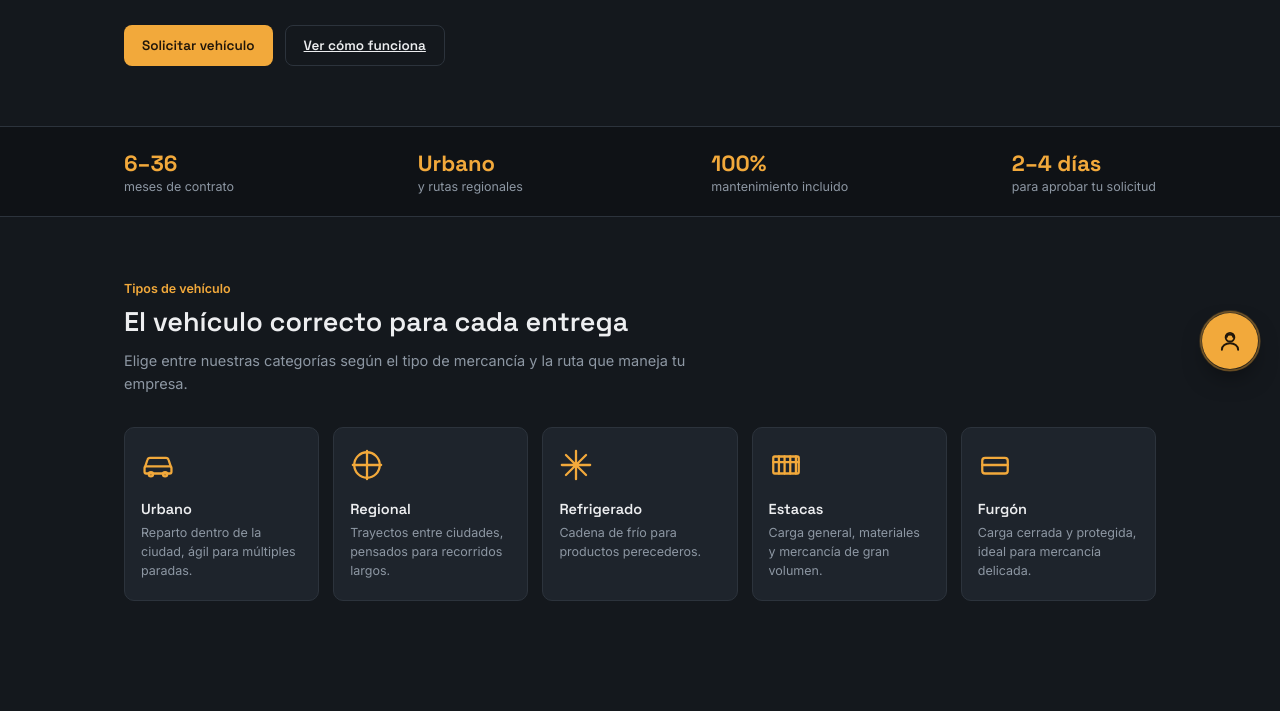
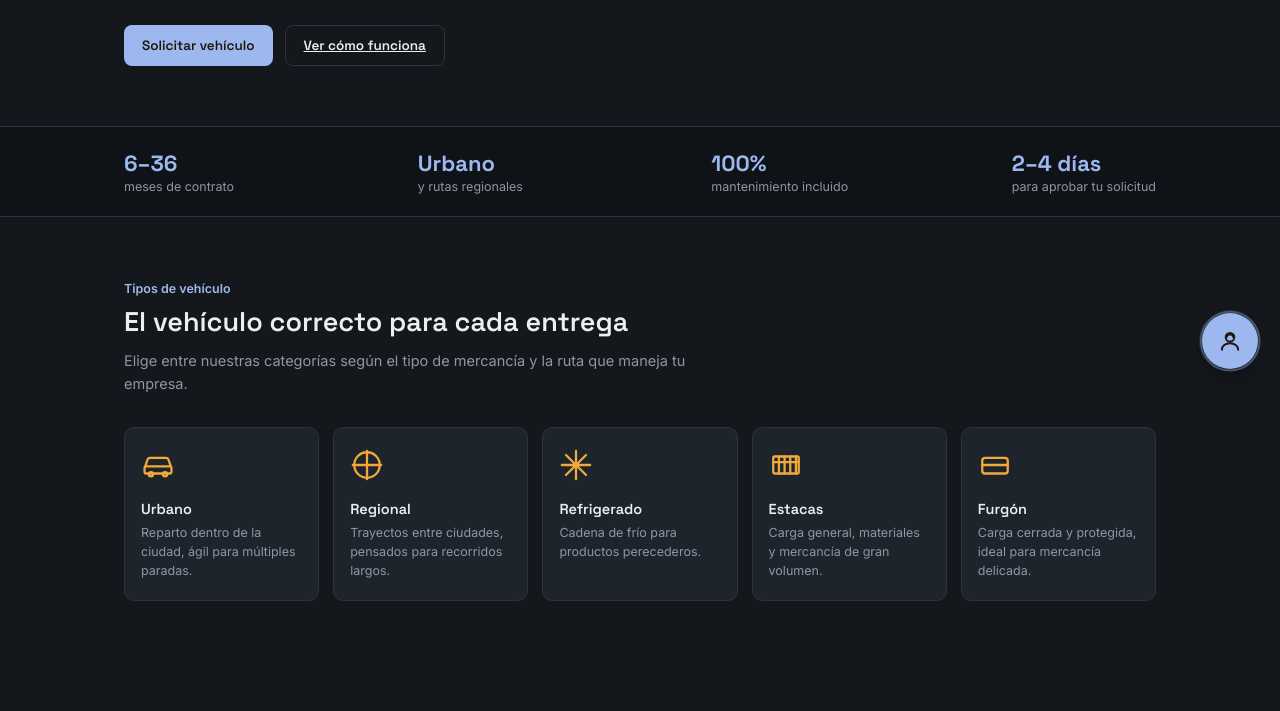
Before and after one commit to Angie11P/RoussTrans, a plain HTML site: page RoussTRANS_v3.html in a window 1280 px wide. Shown: the part 409-1120 px from the top of the page. Drawn offline with Linux system fonts and the light colour scheme.

Commit message:
New styles

```diff
--- a/RoussTRANS_v3.html
+++ b/RoussTRANS_v3.html
@@ -15,9 +15,9 @@
     --border:#2C333C;
     --text:#EDEEF0;
     --muted:#8D97A3;
-    --amber:#F2A93B;
+    --amber:#9cb8ee;
     --amber-dim:#3A2E19;
-    --amber-soft:#C9A467;
+    --amber-soft:#5e1fb1;
     --green:#5FAE7B;
     --green-dim:#1B2A22;
   }
```
